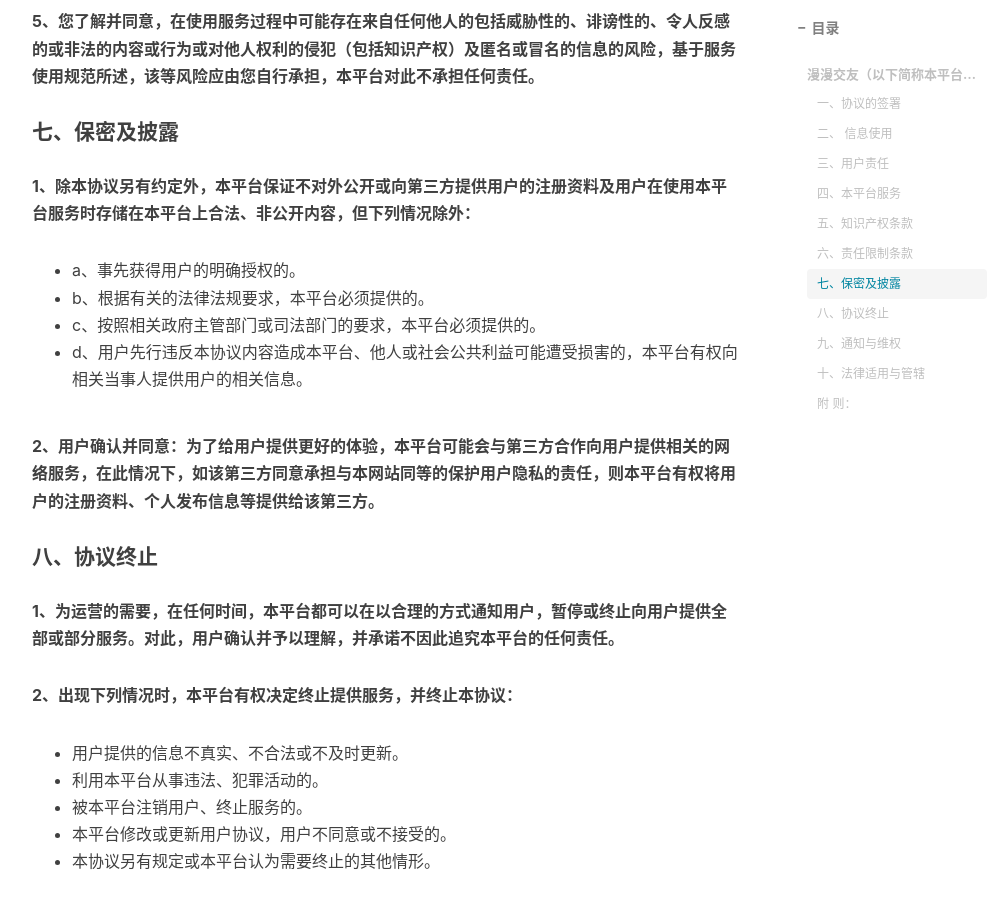
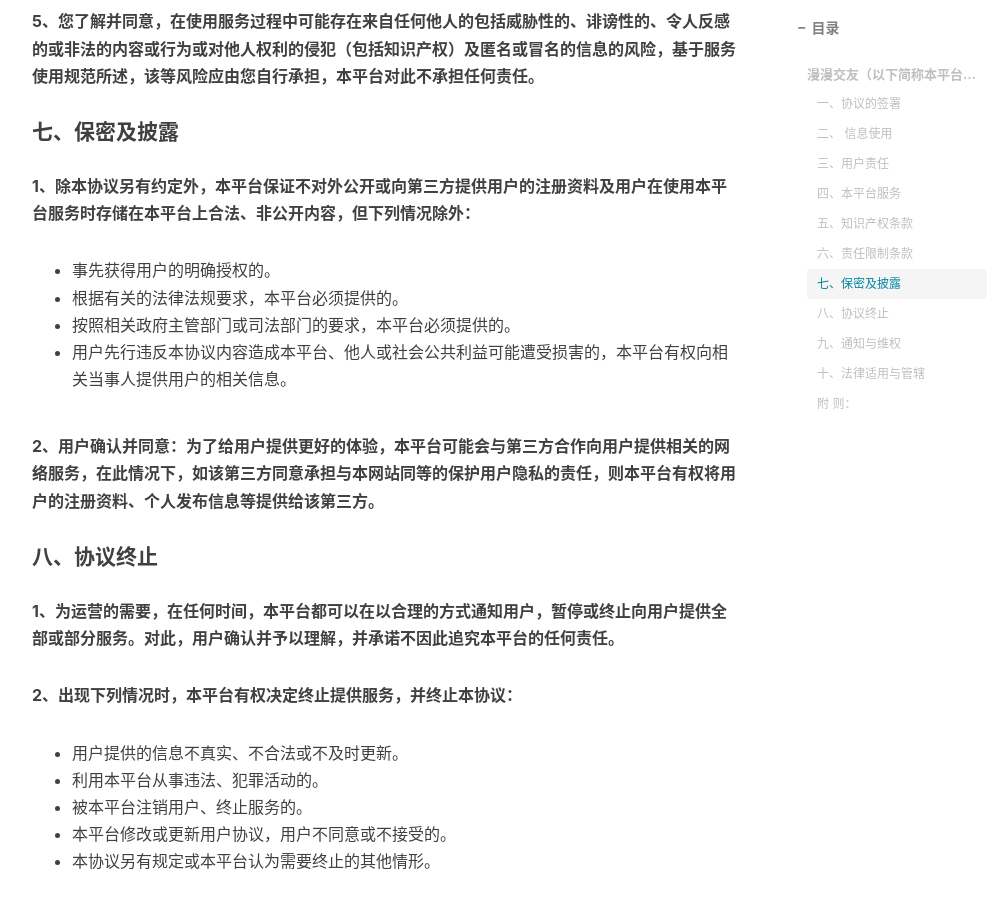
Before and after one commit to AAWayne/AAWayne.github.io, a Jekyll site: the page built from _posts/2016-01-01-mmjy.md, in a window 1280 px wide and 900 px high, scrolled down 2940 px. Shown: the whole window, without its empty margins (233-1239 px from the left). Built offline with Jekyll 4.4.1, drawn with Linux system fonts in a browser that asks for light colours; nearby versions of some CDN libraries; comment, search, counter and statistics services are not loaded.

Commit message:
隐私政策更新

```diff
--- a/_posts/2016-01-01-mmjy.md
+++ b/_posts/2016-01-01-mmjy.md
@@ -75,10 +75,10 @@ tags:
 
 **1、除本协议另有约定外，本平台保证不对外公开或向第三方提供用户的注册资料及用户在使用本平台服务时存储在本平台上合法、非公开内容，但下列情况除外：**
 
-* a、事先获得用户的明确授权的。
-* b、根据有关的法律法规要求，本平台必须提供的。
-* c、按照相关政府主管部门或司法部门的要求，本平台必须提供的。
-* d、用户先行违反本协议内容造成本平台、他人或社会公共利益可能遭受损害的，本平台有权向相关当事人提供用户的相关信息。
+* 事先获得用户的明确授权的。
+* 根据有关的法律法规要求，本平台必须提供的。
+* 按照相关政府主管部门或司法部门的要求，本平台必须提供的。
+* 用户先行违反本协议内容造成本平台、他人或社会公共利益可能遭受损害的，本平台有权向相关当事人提供用户的相关信息。
 
 **2、用户确认并同意：为了给用户提供更好的体验，本平台可能会与第三方合作向用户提供相关的网络服务，在此情况下，如该第三方同意承担与本网站同等的保护用户隐私的责任，则本平台有权将用户的注册资料、个人发布信息等提供给该第三方。**
 
@@ -113,7 +113,7 @@ tags:
 
 #### 十、法律适用与管辖
 
-* **本协议之效力、解释、执行与争议解决均适用中华人民共和国大陆地区法律，如无相关法律规定的，则应参照通用国际商业惯例和（或）行业惯例。用户与本平台一致同意，若因履行本协议而产生的争议，双方本着友好协商解决，协商不成的，双方同意提交本平台运营公司注册地有管辖权的人民法院诉讼解决。 本平台再次重申，在注册成为本平台用户之前，请仔细、详尽的阅读本协议，对协议中加粗标黑的部分，因关系用户自身的责任与义务，请着重阅读。一经注册，用户应严格遵守该协议的所有条款，本平台有权根据经营的需要随时修改本协议，对于修改后的协议，用户可随时查阅。若用户对修订后的协议有异议，请及时联系本平台或停止使用本平台服务。**
+**本协议之效力、解释、执行与争议解决均适用中华人民共和国大陆地区法律，如无相关法律规定的，则应参照通用国际商业惯例和（或）行业惯例。用户与本平台一致同意，若因履行本协议而产生的争议，双方本着友好协商解决，协商不成的，双方同意提交本平台运营公司注册地有管辖权的人民法院诉讼解决。 本平台再次重申，在注册成为本平台用户之前，请仔细、详尽的阅读本协议，对协议中加粗标黑的部分，因关系用户自身的责任与义务，请着重阅读。一经注册，用户应严格遵守该协议的所有条款，本平台有权根据经营的需要随时修改本协议，对于修改后的协议，用户可随时查阅。若用户对修订后的协议有异议，请及时联系本平台或停止使用本平台服务。**
 
 #### 附 则：
 
```
Also changed, not shown: _posts/2016-01-01-wlonline.md (+4 -4 lines), 1 other file.
